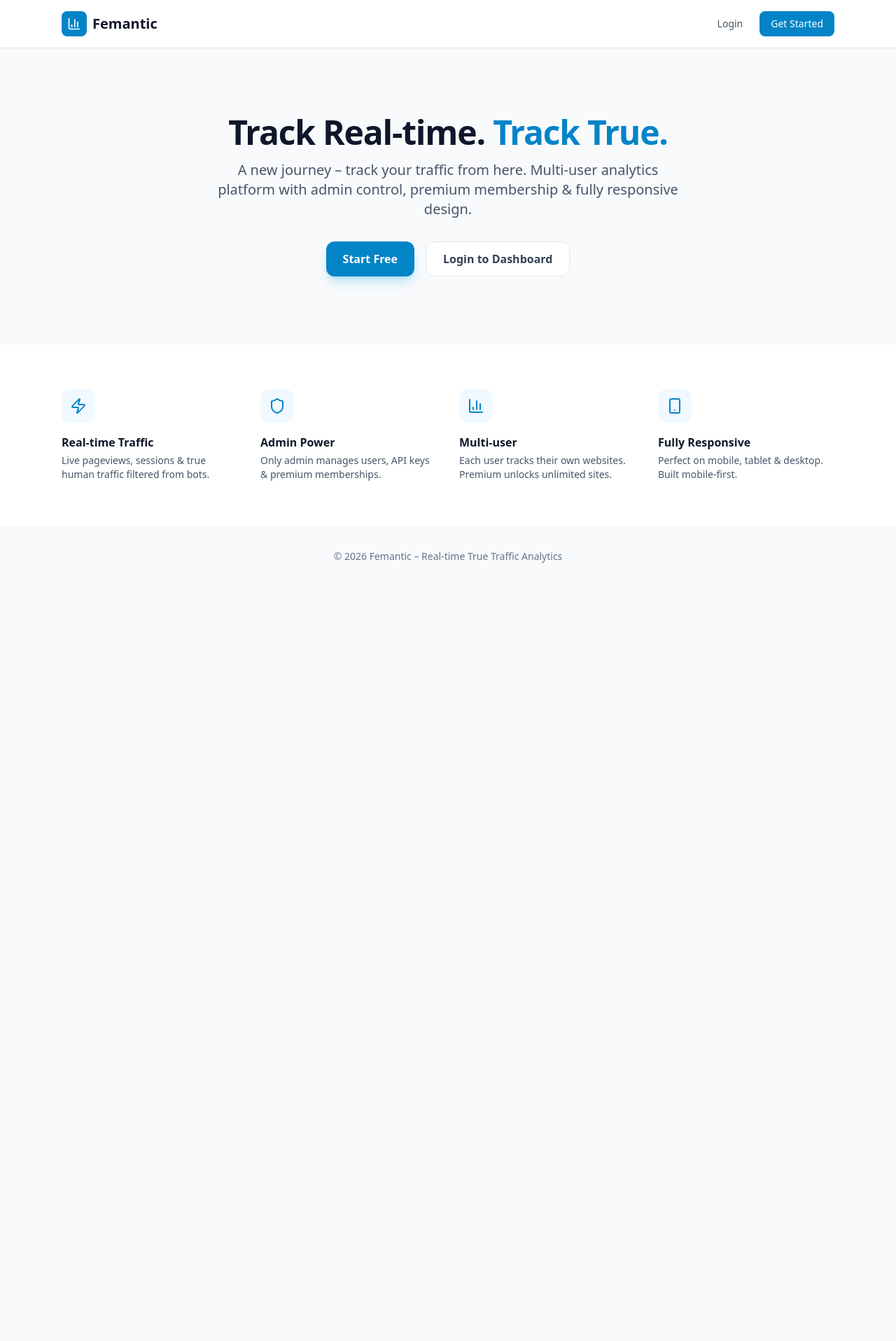
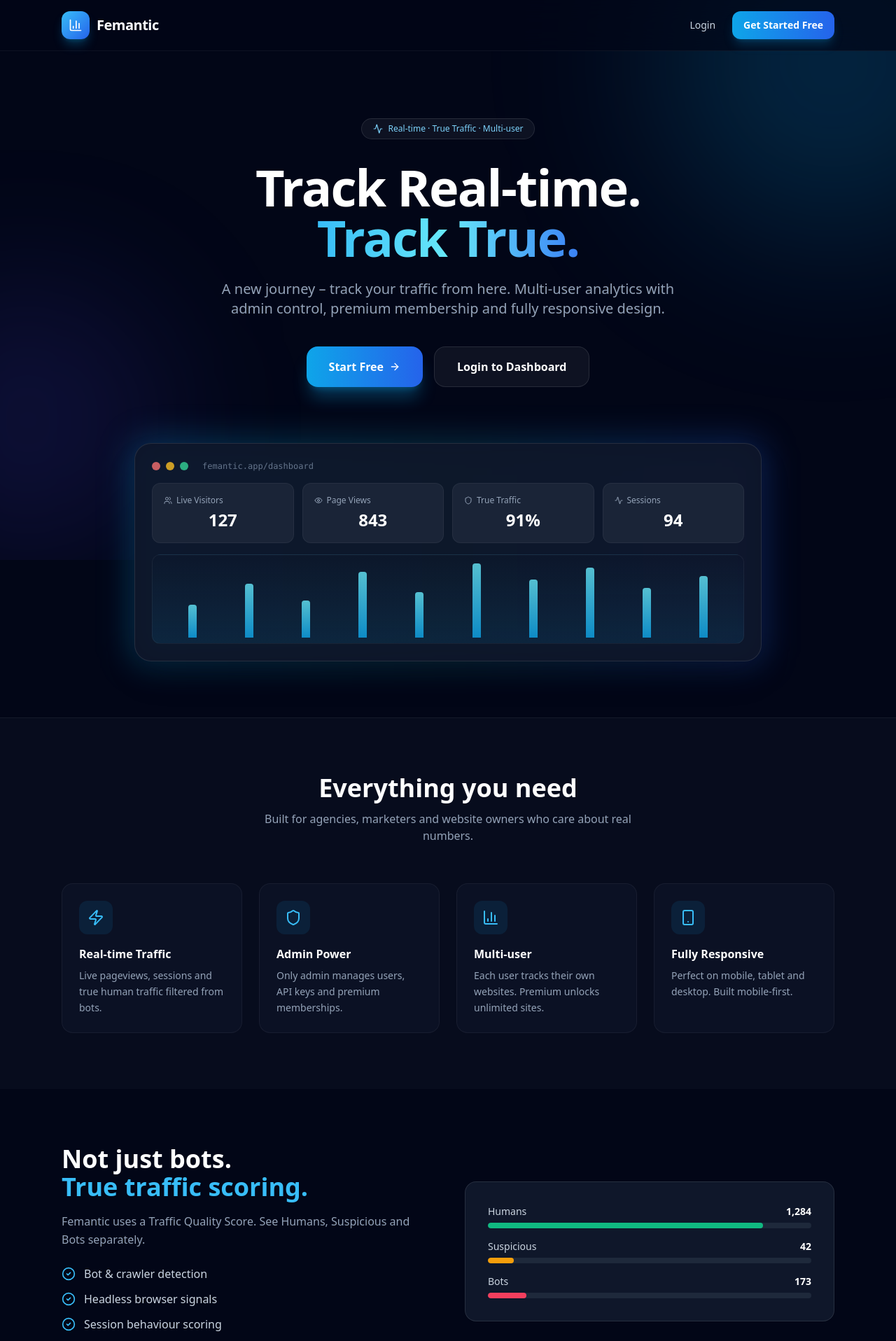
Before and after one commit to faham112/femantic, a Next.js app in the folder frontend/: page / in a window 1280 px wide. Shown: the top 1916 px of the page at 70% size. Before the commit the page ends 837 px from the top, so only its background shows below. Built offline with nearby package versions, Linux system fonts and the light colour scheme.

Commit message:
Redesign landing page - dark modern attractive UI with gradient hero, live mock, true traffic section, pricing

```diff
--- a/frontend/app/page.tsx
+++ b/frontend/app/page.tsx
@@ -4,122 +4,179 @@
 import { useRouter } from "next/navigation";
 import Cookies from "js-cookie";
 import Link from "next/link";
-import { BarChart3, Shield, Zap, Smartphone } from "lucide-react";
+import {
+  BarChart3, Shield, Zap, Smartphone, Eye, Users, Activity, ArrowRight, CheckCircle2,
+} from "lucide-react";
 
 export default function HomePage() {
   const router = useRouter();
 
   useEffect(() => {
     const token = Cookies.get("token");
-    if (token) {
-      router.push("/dashboard");
-    }
+    if (token) router.push("/dashboard");
   }, [router]);
 
   return (
-    <div className="min-h-screen flex flex-col">
-      <header className="bg-white border-b border-slate-200 sticky top-0 z-50">
+    <div className="min-h-screen flex flex-col bg-slate-950 text-white overflow-x-hidden">
+      <div className="fixed inset-0 pointer-events-none overflow-hidden">
+        <div className="absolute -top-40 -right-40 w-[500px] h-[500px] bg-sky-500/20 rounded-full blur-[120px]" />
+        <div className="absolute top-1/2 -left-40 w-[400px] h-[400px] bg-indigo-600/15 rounded-full blur-[100px]" />
+      </div>
+
+      <header className="relative z-50 border-b border-white/5 backdrop-blur-xl bg-slate-950/70 sticky top-0">
         <div className="max-w-6xl mx-auto px-4 sm:px-6 py-4 flex items-center justify-between">
-          <div className="flex items-center gap-2">
-            <div className="w-9 h-9 bg-primary-600 rounded-lg flex items-center justify-center">
+          <div className="flex items-center gap-2.5">
+            <div className="w-10 h-10 bg-gradient-to-br from-sky-400 to-blue-600 rounded-xl flex items-center justify-center shadow-lg shadow-sky-500/30">
               <BarChart3 className="w-5 h-5 text-white" />
             </div>
-            <span className="text-xl font-bold text-slate-900">Femantic</span>
+            <span className="text-xl font-bold tracking-tight">Femantic</span>
           </div>
-          <div className="flex items-center gap-3">
-            <Link
-              href="/login"
-              className="text-sm font-medium text-slate-600 hover:text-slate-900 px-3 py-2"
-            >
-              Login
-            </Link>
-            <Link
-              href="/register"
-              className="text-sm font-medium bg-primary-600 text-white px-4 py-2 rounded-lg hover:bg-primary-700 transition"
-            >
-              Get Started
-            </Link>
+          <div className="flex items-center gap-2 sm:gap-3">
+            <Link href="/login" className="text-sm font-medium text-slate-300 hover:text-white px-3 py-2 transition">Login</Link>
+            <Link href="/register" className="text-sm font-semibold bg-gradient-to-r from-sky-500 to-blue-600 text-white px-4 py-2.5 rounded-xl hover:from-sky-400 hover:to-blue-500 transition shadow-lg shadow-sky-500/25">Get Started Free</Link>
           </div>
         </div>
       </header>
 
-      <main className="flex-1">
-        <section className="max-w-6xl mx-auto px-4 sm:px-6 py-16 sm:py-24 text-center">
-          <h1 className="text-3xl sm:text-5xl font-extrabold text-slate-900 tracking-tight">
-            Track Real-time.{" "}
-            <span className="text-primary-600">Track True.</span>
+      <main className="relative z-10 flex-1">
+        <section className="max-w-6xl mx-auto px-4 sm:px-6 pt-16 sm:pt-24 pb-20 text-center">
+          <div className="inline-flex items-center gap-2 bg-white/5 border border-white/10 rounded-full px-4 py-1.5 text-xs font-medium text-sky-300 mb-8">
+            <Activity className="w-3.5 h-3.5" /> Real-time · True Traffic · Multi-user
+          </div>
+          <h1 className="text-4xl sm:text-6xl lg:text-7xl font-extrabold tracking-tight leading-[1.1]">
+            Track Real-time.<br />
+            <span className="bg-gradient-to-r from-sky-400 via-cyan-300 to-blue-500 bg-clip-text text-transparent">Track True.</span>
           </h1>
-          <p className="mt-4 text-lg sm:text-xl text-slate-600 max-w-2xl mx-auto">
-            A new journey – track your traffic from here.
-            Multi-user analytics platform with admin control, premium membership & fully responsive design.
+          <p className="mt-6 text-lg sm:text-xl text-slate-400 max-w-2xl mx-auto leading-relaxed">
+            A new journey – track your traffic from here. Multi-user analytics with admin control, premium membership and fully responsive design.
           </p>
-          <div className="mt-8 flex flex-col sm:flex-row gap-4 justify-center">
-            <Link
-              href="/register"
-              className="inline-flex items-center justify-center px-6 py-3 bg-primary-600 text-white font-semibold rounded-xl hover:bg-primary-700 transition shadow-lg shadow-primary-500/25"
-            >
-              Start Free
+          <div className="mt-10 flex flex-col sm:flex-row gap-4 justify-center">
+            <Link href="/register" className="group inline-flex items-center justify-center gap-2 px-8 py-4 bg-gradient-to-r from-sky-500 to-blue-600 text-white font-semibold rounded-2xl hover:from-sky-400 hover:to-blue-500 transition shadow-xl shadow-sky-500/30">
+              Start Free <ArrowRight className="w-4 h-4 group-hover:translate-x-0.5 transition" />
             </Link>
-            <Link
-              href="/login"
-              className="inline-flex items-center justify-center px-6 py-3 bg-white text-slate-700 font-semibold rounded-xl border border-slate-200 hover:bg-slate-50 transition"
-            >
-              Login to Dashboard
-            </Link>
+            <Link href="/login" className="inline-flex items-center justify-center px-8 py-4 bg-white/5 text-white font-semibold rounded-2xl border border-white/10 hover:bg-white/10 transition">Login to Dashboard</Link>
+          </div>
+
+          <div className="mt-16 sm:mt-20 relative mx-auto max-w-4xl">
+            <div className="absolute -inset-1 bg-gradient-to-r from-sky-500/30 via-cyan-400/20 to-blue-600/30 rounded-3xl blur-xl" />
+            <div className="relative bg-slate-900/90 border border-white/10 rounded-2xl sm:rounded-3xl p-4 sm:p-6 shadow-2xl">
+              <div className="flex items-center gap-2 mb-4">
+                <div className="w-3 h-3 rounded-full bg-red-400/80" /><div className="w-3 h-3 rounded-full bg-amber-400/80" /><div className="w-3 h-3 rounded-full bg-emerald-400/80" />
+                <span className="ml-3 text-xs text-slate-500 font-mono">femantic.app/dashboard</span>
+              </div>
+              <div className="grid grid-cols-2 sm:grid-cols-4 gap-3">
+                {[{"label":"Live Visitors","value":"127","Icon":Users},{"label":"Page Views","value":"843","Icon":Eye},{"label":"True Traffic","value":"91%","Icon":Shield},{"label":"Sessions","value":"94","Icon":Activity}].map((s) => (
+                  <div key={s.label} className="bg-slate-800/80 rounded-xl p-3 sm:p-4 border border-white/5">
+                    <div className="flex items-center gap-1.5 text-slate-400 text-[10px] sm:text-xs mb-1"><s.Icon className="w-3 h-3" />{s.label}</div>
+                    <p className="text-xl sm:text-2xl font-bold text-white">{s.value}</p>
+                  </div>
+                ))}
+              </div>
+              <div className="mt-4 h-24 sm:h-32 bg-gradient-to-t from-sky-500/10 to-transparent rounded-xl border border-white/5 flex items-end justify-around px-4 pb-2">
+                {[40,65,45,80,55,90,70,85,60,75].map((h,i)=>(
+                  <div key={i} className="w-2 sm:w-3 bg-gradient-to-t from-sky-500 to-cyan-300 rounded-t opacity-80" style={{height:`${h}%`}} />
+                ))}
+              </div>
+            </div>
           </div>
         </section>
 
-        <section className="bg-white border-y border-slate-100 py-16">
+        <section className="border-t border-white/5 bg-slate-900/40 py-20">
           <div className="max-w-6xl mx-auto px-4 sm:px-6">
-            <div className="grid grid-cols-1 sm:grid-cols-2 lg:grid-cols-4 gap-8">
-              <Feature
-                icon={<Zap className="w-6 h-6 text-primary-600" />}
-                title="Real-time Traffic"
-                desc="Live pageviews, sessions & true human traffic filtered from bots."
-              />
-              <Feature
-                icon={<Shield className="w-6 h-6 text-primary-600" />}
-                title="Admin Power"
-                desc="Only admin manages users, API keys & premium memberships."
-              />
-              <Feature
-                icon={<BarChart3 className="w-6 h-6 text-primary-600" />}
-                title="Multi-user"
-                desc="Each user tracks their own websites. Premium unlocks unlimited sites."
-              />
-              <Feature
-                icon={<Smartphone className="w-6 h-6 text-primary-600" />}
-                title="Fully Responsive"
-                desc="Perfect on mobile, tablet & desktop. Built mobile-first."
-              />
+            <div className="text-center mb-14">
+              <h2 className="text-2xl sm:text-4xl font-bold">Everything you need</h2>
+              <p className="mt-3 text-slate-400 max-w-xl mx-auto">Built for agencies, marketers and website owners who care about real numbers.</p>
             </div>
+            <div className="grid grid-cols-1 sm:grid-cols-2 lg:grid-cols-4 gap-6">
+              <Feature icon={<Zap className="w-6 h-6" />} title="Real-time Traffic" desc="Live pageviews, sessions and true human traffic filtered from bots." />
+              <Feature icon={<Shield className="w-6 h-6" />} title="Admin Power" desc="Only admin manages users, API keys and premium memberships." />
+              <Feature icon={<BarChart3 className="w-6 h-6" />} title="Multi-user" desc="Each user tracks their own websites. Premium unlocks unlimited sites." />
+              <Feature icon={<Smartphone className="w-6 h-6" />} title="Fully Responsive" desc="Perfect on mobile, tablet and desktop. Built mobile-first." />
+            </div>
+          </div>
+        </section>
+
+        <section className="py-20">
+          <div className="max-w-6xl mx-auto px-4 sm:px-6">
+            <div className="grid lg:grid-cols-2 gap-12 items-center">
+              <div>
+                <h2 className="text-2xl sm:text-4xl font-bold leading-tight">Not just bots.<br /><span className="text-sky-400">True traffic scoring.</span></h2>
+                <p className="mt-4 text-slate-400 leading-relaxed">Femantic uses a Traffic Quality Score. See Humans, Suspicious and Bots separately.</p>
+                <ul className="mt-6 space-y-3">
+                  {["Bot & crawler detection","Headless browser signals","Session behaviour scoring","Human / Suspicious / Bot labels"].map((item)=>(
+                    <li key={item} className="flex items-center gap-3 text-slate-300"><CheckCircle2 className="w-5 h-5 text-sky-400 shrink-0" />{item}</li>
+                  ))}
+                </ul>
+              </div>
+              <div className="bg-slate-900 border border-white/10 rounded-2xl p-6 sm:p-8 space-y-4">
+                <TrafficRow label="Humans" value={1284} color="bg-emerald-500" pct={85} />
+                <TrafficRow label="Suspicious" value={42} color="bg-amber-500" pct={8} />
+                <TrafficRow label="Bots" value={173} color="bg-rose-500" pct={12} />
+              </div>
+            </div>
+          </div>
+        </section>
+
+        <section className="border-t border-white/5 bg-slate-900/40 py-20">
+          <div className="max-w-6xl mx-auto px-4 sm:px-6 text-center">
+            <h2 className="text-2xl sm:text-4xl font-bold">Simple pricing</h2>
+            <p className="mt-3 text-slate-400">Start free. Upgrade when you grow.</p>
+            <div className="mt-12 grid sm:grid-cols-2 gap-6 max-w-3xl mx-auto">
+              <div className="bg-slate-900/80 border border-white/10 rounded-2xl p-6 text-left">
+                <h3 className="font-semibold text-lg">Free</h3>
+                <p className="text-3xl font-bold mt-2">$0</p>
+                <ul className="mt-4 space-y-2 text-sm text-slate-400"><li>• 3 websites</li><li>• 7-day retention</li><li>• Basic analytics</li><li>• Realtime visitors</li></ul>
+                <Link href="/register" className="mt-6 block text-center py-2.5 rounded-xl border border-white/10 text-sm font-medium hover:bg-white/5 transition">Get Started</Link>
+              </div>
+              <div className="bg-gradient-to-b from-sky-500/20 to-slate-900/80 border border-sky-500/30 rounded-2xl p-6 text-left relative">
+                <div className="absolute top-3 right-3 text-[10px] font-bold bg-sky-500 text-white px-2 py-0.5 rounded-full">PRO</div>
+                <h3 className="font-semibold text-lg">Femantic Pro</h3>
+                <p className="text-3xl font-bold mt-2">$19<span className="text-base font-normal text-slate-400">/mo</span></p>
+                <ul className="mt-4 space-y-2 text-sm text-slate-300"><li>• Unlimited websites</li><li>• 365-day retention</li><li>• Advanced filters & export</li><li>• Detailed geo + API access</li></ul>
+                <Link href="/register" className="mt-6 block text-center py-2.5 rounded-xl bg-sky-500 text-white text-sm font-semibold hover:bg-sky-400 transition">Upgrade to Pro</Link>
+              </div>
+            </div>
+          </div>
+        </section>
+
+        <section className="py-20">
+          <div className="max-w-3xl mx-auto px-4 text-center">
+            <h2 className="text-2xl sm:text-4xl font-bold">Ready to track true traffic?</h2>
+            <p className="mt-4 text-slate-400">Join Femantic and see real visitors — not noise.</p>
+            <Link href="/register" className="mt-8 inline-flex items-center gap-2 px-8 py-4 bg-gradient-to-r from-sky-500 to-blue-600 text-white font-semibold rounded-2xl hover:from-sky-400 hover:to-blue-500 transition shadow-xl shadow-sky-500/30">
+              Create free account <ArrowRight className="w-4 h-4" />
+            </Link>
           </div>
         </section>
       </main>
 
-      <footer className="py-8 text-center text-sm text-slate-500">
-        © {new Date().getFullYear()} Femantic – Real-time True Traffic Analytics
+      <footer className="relative z-10 border-t border-white/5 py-8 text-center text-sm text-slate-500">
+        © {new Date().getFullYear()} Femantic — Track real-time. Track true. Track from here.
       </footer>
     </div>
   );
 }
 
-function Feature({
-  icon,
-  title,
-  desc,
-}: {
-  icon: React.ReactNode;
-  title: string;
-  desc: string;
-}) {
+function Feature({ icon, title, desc }: { icon: React.ReactNode; title: string; desc: string }) {
   return (
-    <div className="text-center sm:text-left">
-      <div className="inline-flex items-center justify-center w-12 h-12 rounded-xl bg-primary-50 mb-4">
-        {icon}
-      </div>
-      <h3 className="font-semibold text-slate-900">{title}</h3>
-      <p className="mt-1 text-sm text-slate-600">{desc}</p>
+    <div className="bg-slate-900/60 border border-white/5 rounded-2xl p-6 hover:border-sky-500/30 transition group">
+      <div className="w-12 h-12 rounded-xl bg-sky-500/10 text-sky-400 flex items-center justify-center mb-4 group-hover:bg-sky-500/20 transition">{icon}</div>
+      <h3 className="font-semibold text-white">{title}</h3>
+      <p className="mt-2 text-sm text-slate-400 leading-relaxed">{desc}</p>
     </div>
   );
 }
+
+function TrafficRow({ label, value, color, pct }: { label: string; value: number; color: string; pct: number }) {
+  return (
+    <div>
+      <div className="flex justify-between text-sm mb-1.5">
+        <span className="text-slate-300">{label}</span>
+        <span className="font-semibold text-white">{value.toLocaleString()}</span>
+      </div>
+      <div className="h-2 bg-slate-800 rounded-full overflow-hidden">
+        <div className={`h-full ${color} rounded-full`} style={{ width: `${pct}%` }} />
+      </div>
+    </div>
+  );
+}
```
